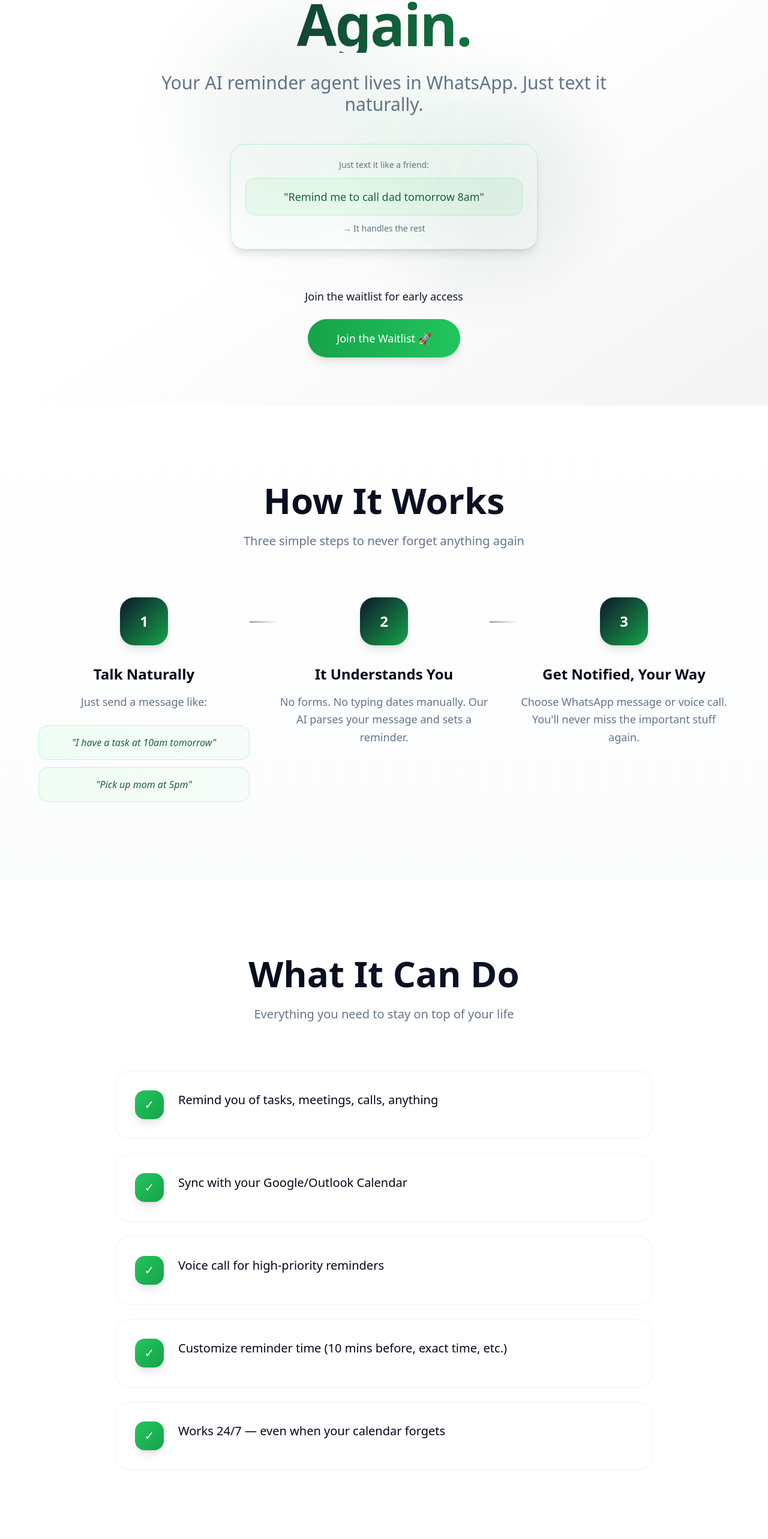
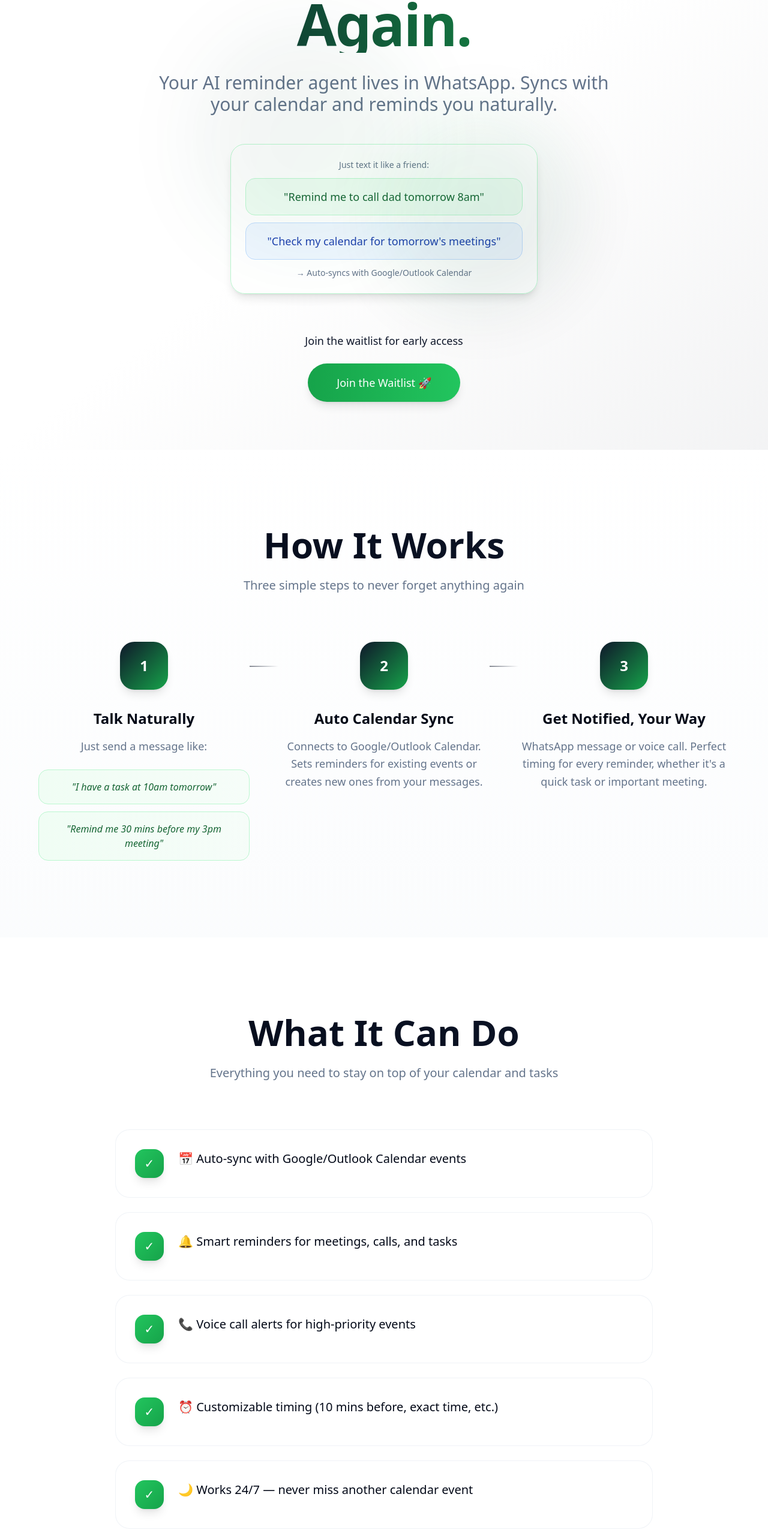
Before and after one commit to Teckas-Technologies/whats-up-reminder-ai, a React (Vite) app: page / in a window 1280 px wide. Shown: the part 200-2766 px from the top of the page at 60% size. Built offline with nearby package versions, Linux system fonts and the light colour scheme.

Commit message:
Add calendar event reminder feature
Mention calendar event reminders in the copy.

```diff
--- a/src/components/Features.tsx
+++ b/src/components/Features.tsx
@@ -1,11 +1,11 @@
 
 const Features = () => {
   const features = [
-    "Remind you of tasks, meetings, calls, anything",
-    "Sync with your Google/Outlook Calendar",
-    "Voice call for high-priority reminders",
-    "Customize reminder time (10 mins before, exact time, etc.)",
-    "Works 24/7 — even when your calendar forgets"
+    "📅 Auto-sync with Google/Outlook Calendar events",
+    "🔔 Smart reminders for meetings, calls, and tasks",
+    "📞 Voice call alerts for high-priority events",
+    "⏰ Customizable timing (10 mins before, exact time, etc.)",
+    "🌙 Works 24/7 — never miss another calendar event"
   ];
 
   return (
@@ -16,7 +16,7 @@ const Features = () => {
             What It Can Do
           </h2>
           <p className="text-xl text-muted-foreground max-w-2xl mx-auto">
-            Everything you need to stay on top of your life
+            Everything you need to stay on top of your calendar and tasks
           </p>
         </div>
 
--- a/src/components/Hero.tsx
+++ b/src/components/Hero.tsx
@@ -17,7 +17,7 @@ const Hero = () => {
 
           <div className="animate-fade-in" style={{ animationDelay: '0.2s', animationFillMode: 'both' }}>
             <h2 className="text-2xl md:text-3xl font-medium mb-12 text-muted-foreground max-w-3xl mx-auto leading-relaxed">
-              Your AI reminder agent lives in WhatsApp. Just text it naturally.
+              Your AI reminder agent lives in WhatsApp. Syncs with your calendar and reminds you naturally.
             </h2>
           </div>
 
@@ -26,13 +26,18 @@ const Hero = () => {
               <p className="text-sm text-muted-foreground mb-3 font-medium">
                 Just text it like a friend:
               </p>
-              <div className="bg-green-50 border border-green-200 rounded-2xl p-4">
+              <div className="bg-green-50 border border-green-200 rounded-2xl p-4 mb-3">
                 <p className="text-green-800 font-medium text-lg">
                   "Remind me to call dad tomorrow 8am"
                 </p>
               </div>
+              <div className="bg-blue-50 border border-blue-200 rounded-2xl p-4">
+                <p className="text-blue-800 font-medium text-lg">
+                  "Check my calendar for tomorrow's meetings"
+                </p>
+              </div>
               <p className="text-sm text-muted-foreground mt-3 font-medium">
-                → It handles the rest
+                → Auto-syncs with Google/Outlook Calendar
               </p>
             </div>
           </div>
--- a/src/components/HowItWorks.tsx
+++ b/src/components/HowItWorks.tsx
@@ -7,18 +7,18 @@ const HowItWorks = () => {
       description: "Just send a message like:",
       examples: [
         '"I have a task at 10am tomorrow"',
-        '"Pick up mom at 5pm"'
+        '"Remind me 30 mins before my 3pm meeting"'
       ]
     },
     {
       number: "2",
-      title: "It Understands You",
-      description: "No forms. No typing dates manually. Our AI parses your message and sets a reminder."
+      title: "Auto Calendar Sync",
+      description: "Connects to Google/Outlook Calendar. Sets reminders for existing events or creates new ones from your messages."
     },
     {
       number: "3",
       title: "Get Notified, Your Way",
-      description: "Choose WhatsApp message or voice call. You'll never miss the important stuff again."
+      description: "WhatsApp message or voice call. Perfect timing for every reminder, whether it's a quick task or important meeting."
     }
   ];
 
```
